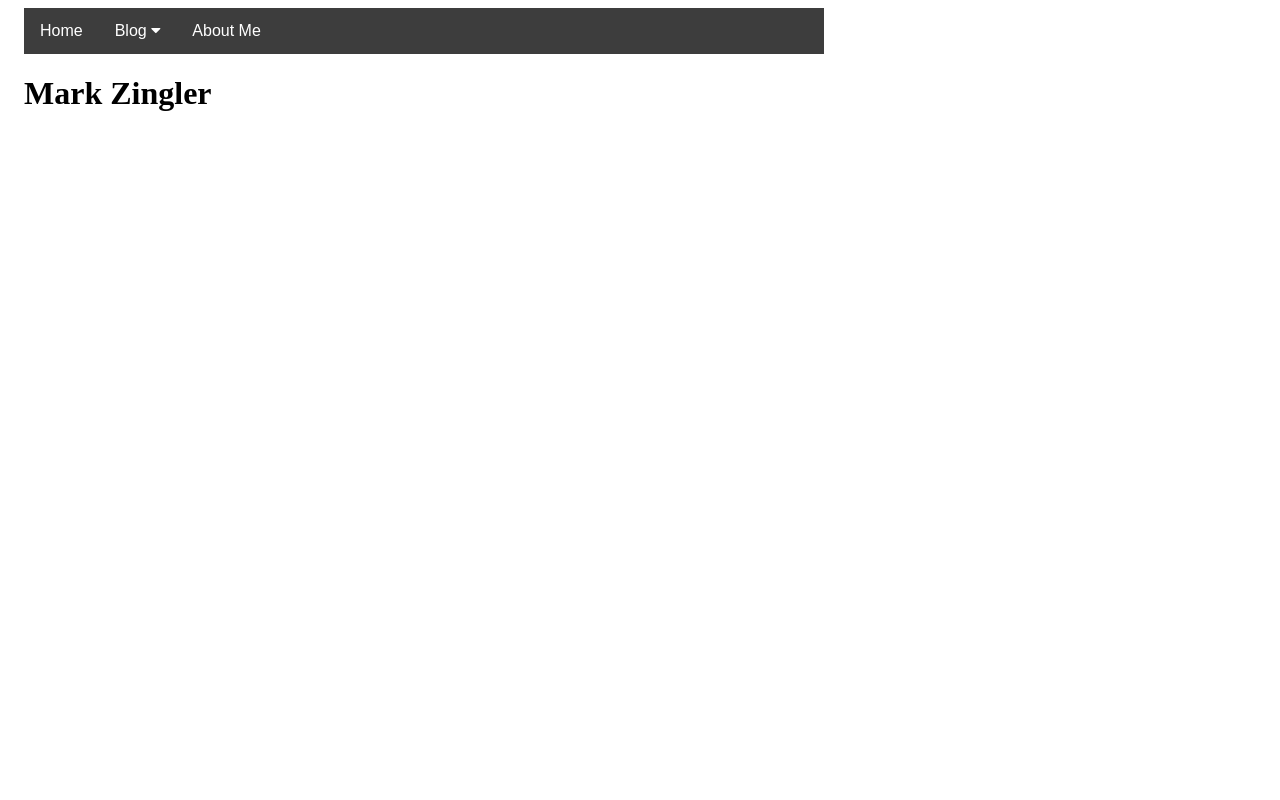
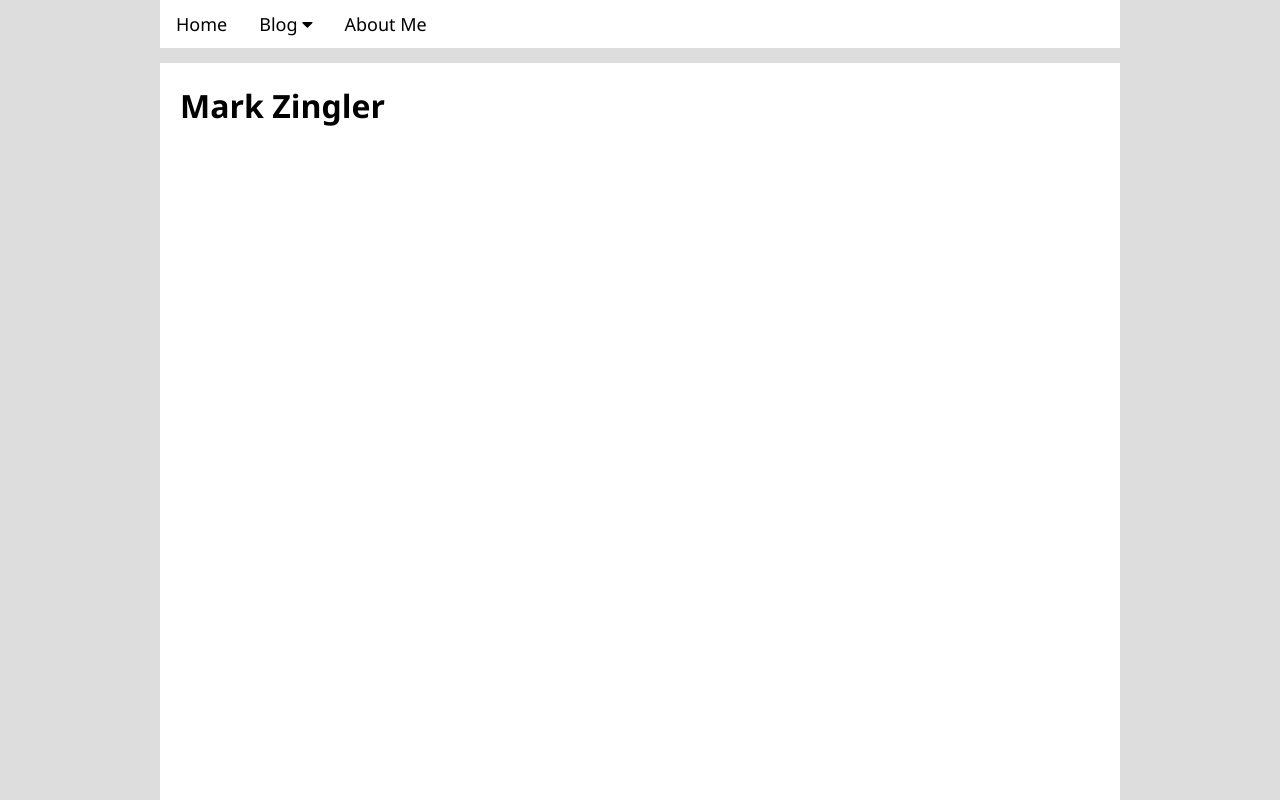
Before and after one commit to Zingler/website, a Gatsby site: page / in a window 1280 px wide. Shown: the top 800 px of the page. Built offline with nearby package versions, Linux system fonts and the light colour scheme; Gatsby itself is replaced by a stand-in of ours.

Commit message:
Updating nav style

```diff
--- a/src/components/layout.js
+++ b/src/components/layout.js
@@ -8,22 +8,29 @@ export default class Layout extends React.Component {
     }
     render() {
         return (
-            <div style={{ maxWidth: 800, padding: `0 1rem` }}>
+            <div class="content" style={{ maxWidth: 960, margin: "auto" }}>
                 <link rel="stylesheet" href="https://cdnjs.cloudflare.com/ajax/libs/font-awesome/4.7.0/css/font-awesome.min.css"></link>
 
-                <div className="navbar">
-                    <a href="/">Home</a>
-                    <div className="dropdown">
-                        <button className="dropbtn">Blog <i className="fa fa-caret-down"></i>
-                        </button>
-                        <div className="dropdown-content">
-                            <a href="/blog/tetrisattack">Tetris Attack</a>
-                            <a href="/blog/wave">Wave Equation</a>
+                <nav className="navbar">
+                    <ul>
+                        <li><a href="/">Home</a></li>
+                        <li><div className="dropdown">
+                            <button className="dropbtn">Blog <i className="fa fa-caret-down"></i>
+                            </button>
+                            <ul className="dropdown-content">
+                                <li>
+                                    <a href="/blog/tetrisattack">Tetris Attack</a>
+                                </li>
+                                <li>
+                                    <a href="/blog/wave">Wave Equation</a>
+                                </li>
+                            </ul>
                         </div>
-                    </div>
-                    <a href="/resume">About Me</a>
-                </div>
-                <div>
+                        </li>
+                        <li><a href="/resume">About Me</a></li>
+                    </ul>
+                </nav>
+                <div class="main-content">
                     {this.props.children}
                 </div>
             </div>
--- a/src/styles/layout.css
+++ b/src/styles/layout.css
@@ -1,69 +1,93 @@
-/* Navbar container */
-.navbar {
-  overflow: hidden;
-  background-color: rgb(61, 61, 61);
-  font-family: Arial;
+:root {
+  --primary-color: rgb(255, 255, 255);
+  --accent-color: rgb(148, 148, 148);
 }
 
-/* Links inside the navbar */
-.navbar a {
-  float: left;
-  font-size: 16px;
-  color: white;
-  text-align: center;
-  padding: 14px 16px;
-  text-decoration: none;
+body {
+  background-color: #ddd;
+  margin-top: 0px;
 }
 
-/* The dropdown container */
-.dropdown {
-  float: left;
-  overflow: hidden;
+body, button {
+  font-family: "Segoe UI", Helvetica, Arial, sans-serif;
 }
 
-/* Dropdown button */
-.dropdown .dropbtn {
-  font-size: 16px;
-  border: none;
-  outline: none;
-  color: white;
-  padding: 14px 16px;
-  background-color: inherit;
-  font-family: inherit; /* Important for vertical align on mobile phones */
-  margin: 0; /* Important for vertical align on mobile phones */
+.content {
+  background-color: #fff;
+  min-height: 1000px;
 }
 
-/* Add a red background color to navbar links on hover */
-.navbar a:hover, .dropdown:hover .dropbtn {
-  background-color: rgb(16, 0, 158);
+.main-content {
+  margin: 20px;
 }
 
-/* Dropdown content (hidden by default) */
+nav {
+  background-color: var(--primary-color);
+  border-bottom: 15px solid #ddd;
+}
+
+nav, nav button {
+  font-size: 18px;
+  font-weight: 500;
+}
+
+nav ul {
+  list-style: none;
+  padding-inline-start: 0px;
+}
+
+nav li {
+  display: inline-block;
+}
+
+nav li a, nav .dropbtn {
+  padding: 12px 0px;
+  margin: 0px 16px;
+  text-decoration: none;
+  display: inline-block;
+  position: relative;
+}
+
+nav a, a:visited, a:active {
+  color: inherit;
+}
+
+nav ul {
+  margin: 0px;
+}
+
+nav .dropbtn {
+  background: none;
+  color: inherit;
+  border: none;
+  cursor: pointer;
+}
+
+nav li {
+  white-space: nowrap;
+}
+
+.dropdown {
+  position: relative;
+}
+
+nav li:hover, .dropdown:hover, .dropdown-content li:hover {
+  background-color: #eee;
+}
+
 .dropdown-content {
   display: none;
   position: absolute;
-  background-color: #f9f9f9;
-  min-width: 160px;
-  box-shadow: 0px 8px 16px 0px rgba(0,0,0,0.2);
-  z-index: 1;
+  background-color: #fff;
 }
 
-/* Links inside the dropdown */
-.dropdown-content a {
-  float: none;
-  color: black;
-  padding: 12px 16px;
-  text-decoration: none;
+.dropdown-content li {
   display: block;
-  text-align: left;
+}
+.dropdown-content li:hover {
+  display: block;
 }
 
-/* Add a grey background color to dropdown links on hover */
-.dropdown-content a:hover {
-  background-color: #ddd;
-}
-
-/* Show the dropdown menu on hover */
 .dropdown:hover .dropdown-content {
   display: block;
 }
```
